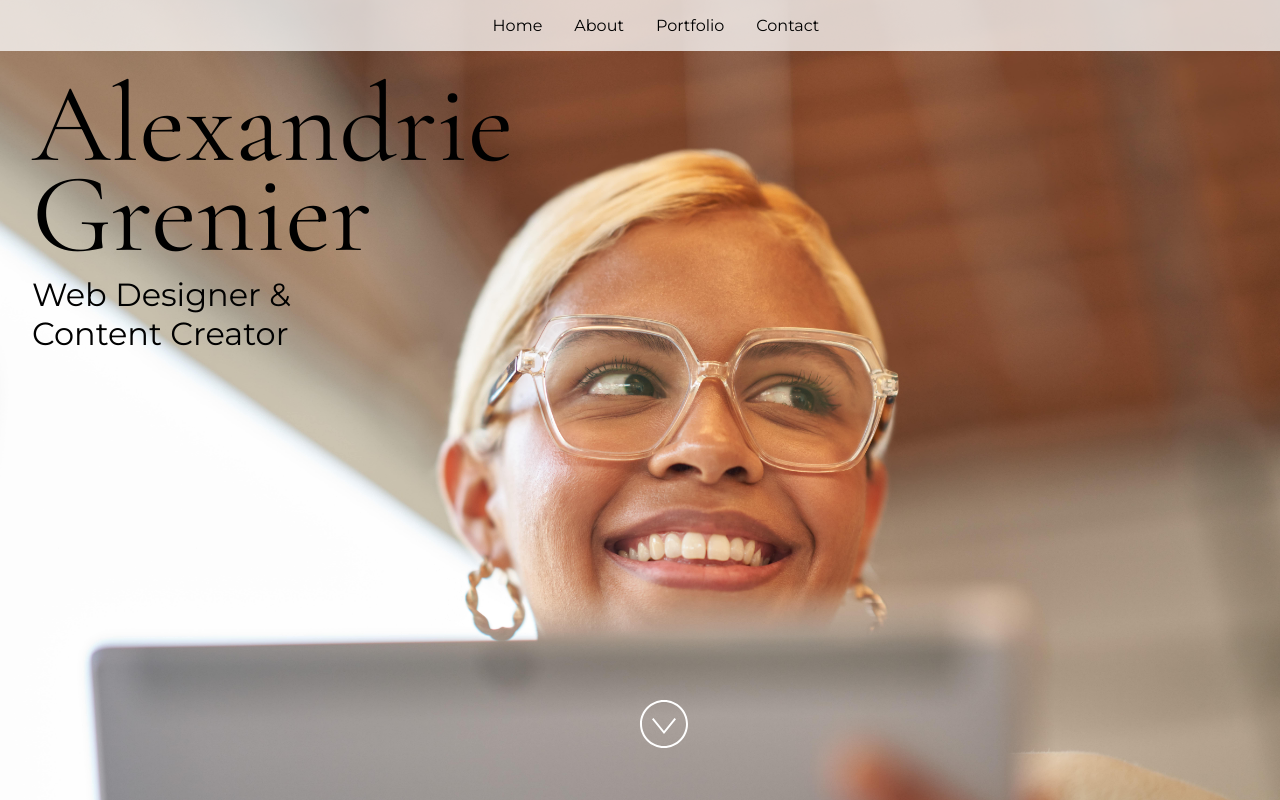
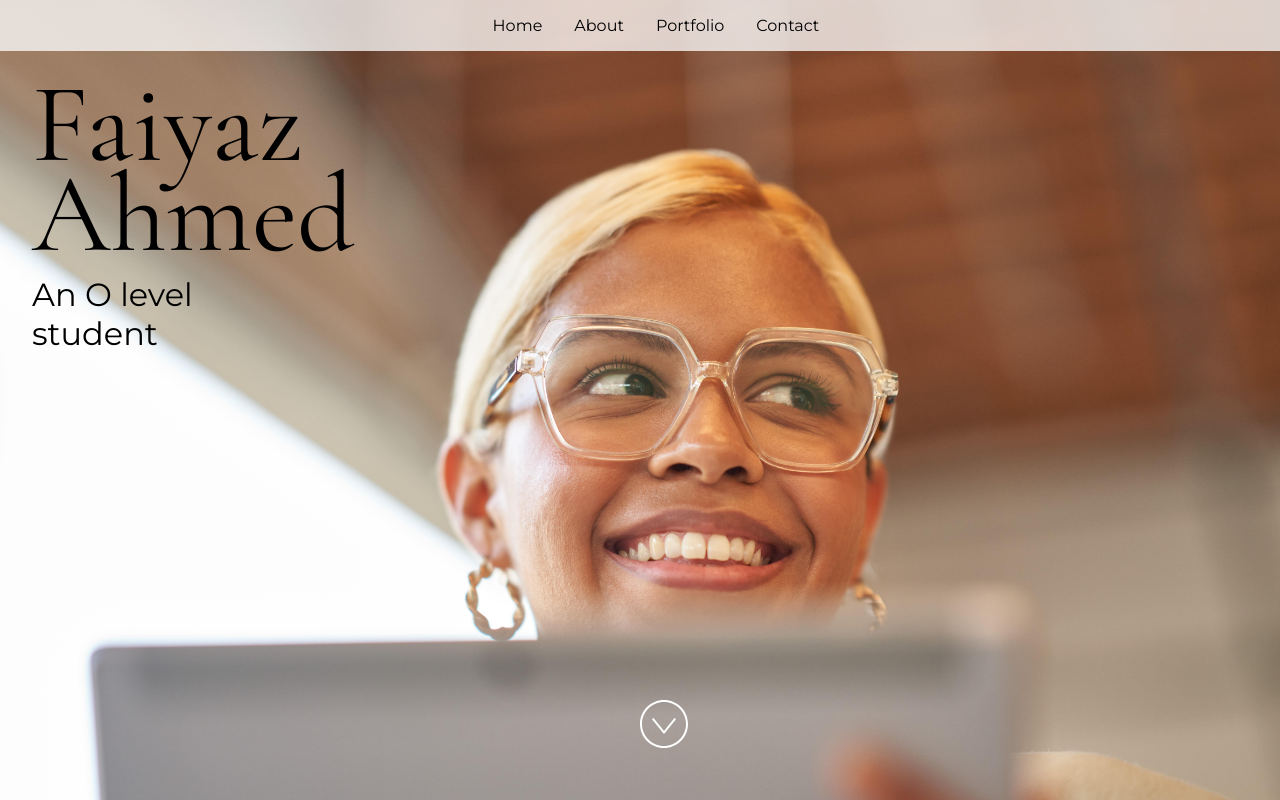
Before and after one commit to Faironic/Portfolio-By-GitHub-Education, a React (Vite) app: page / in a window 1280 px wide. Built offline with nearby package versions, Linux system fonts and the light colour scheme.

Commit message:
Update App.jsx

```diff
--- a/src/App.jsx
+++ b/src/App.jsx
@@ -24,15 +24,15 @@ import "./styles.css";
  * If you don't have one of the social sites listed, leave it as an empty string.
  */
 const siteProps = {
-  name: "Alexandrie Grenier",
-  title: "Web Designer & Content Creator",
-  email: "alex@example.com",
-  gitHub: "microsoft",
-  instagram: "microsoft",
+  name: "Faiyaz Ahmed",
+  title: "An O level student",
+  email: "faiyaz.io@yahoo.come",
+  gitHub: "iFayaz",
+  instagram: "faiyaz.io",
   linkedIn: "satyanadella",
   medium: "",
-  twitter: "microsoft",
-  youTube: "Code",
+  twitter: "2006_faiyaz",
+  youTube: "",
 };
 
 const primaryColor = "#4E567E";
```
